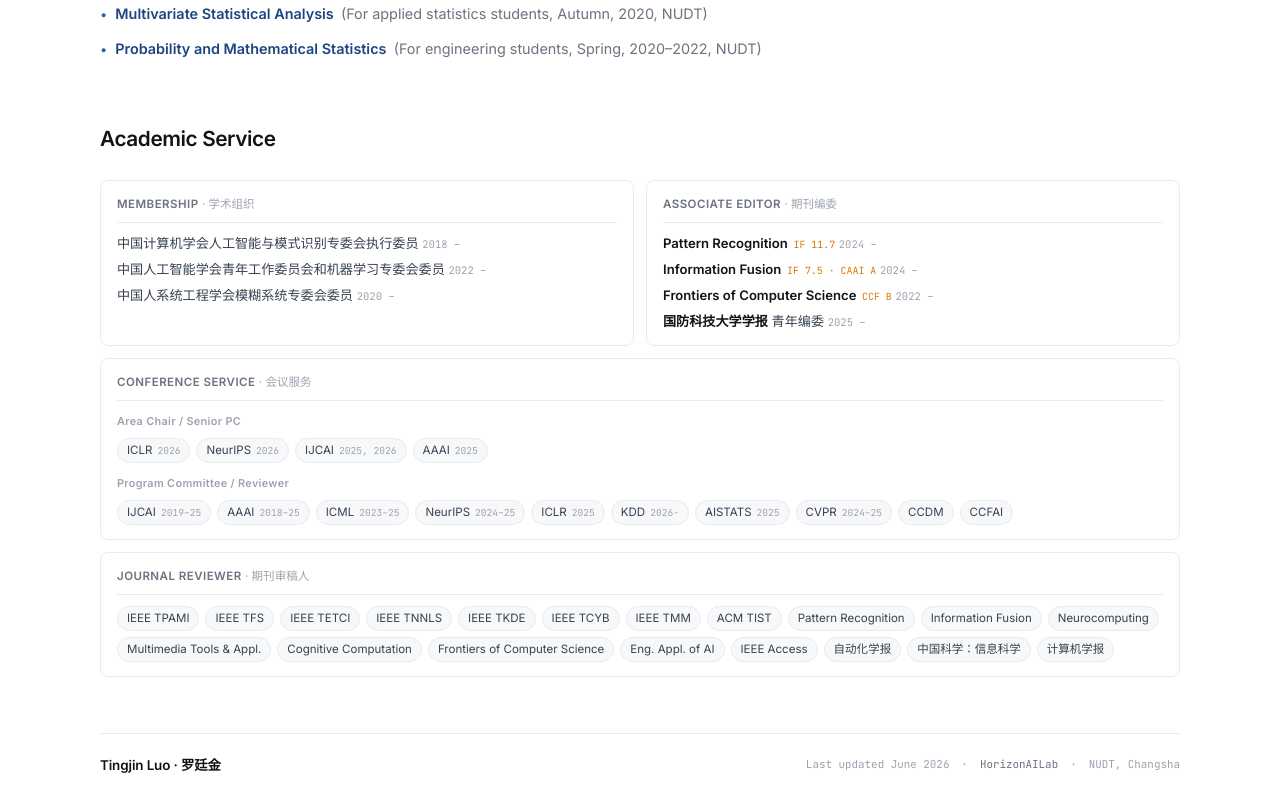
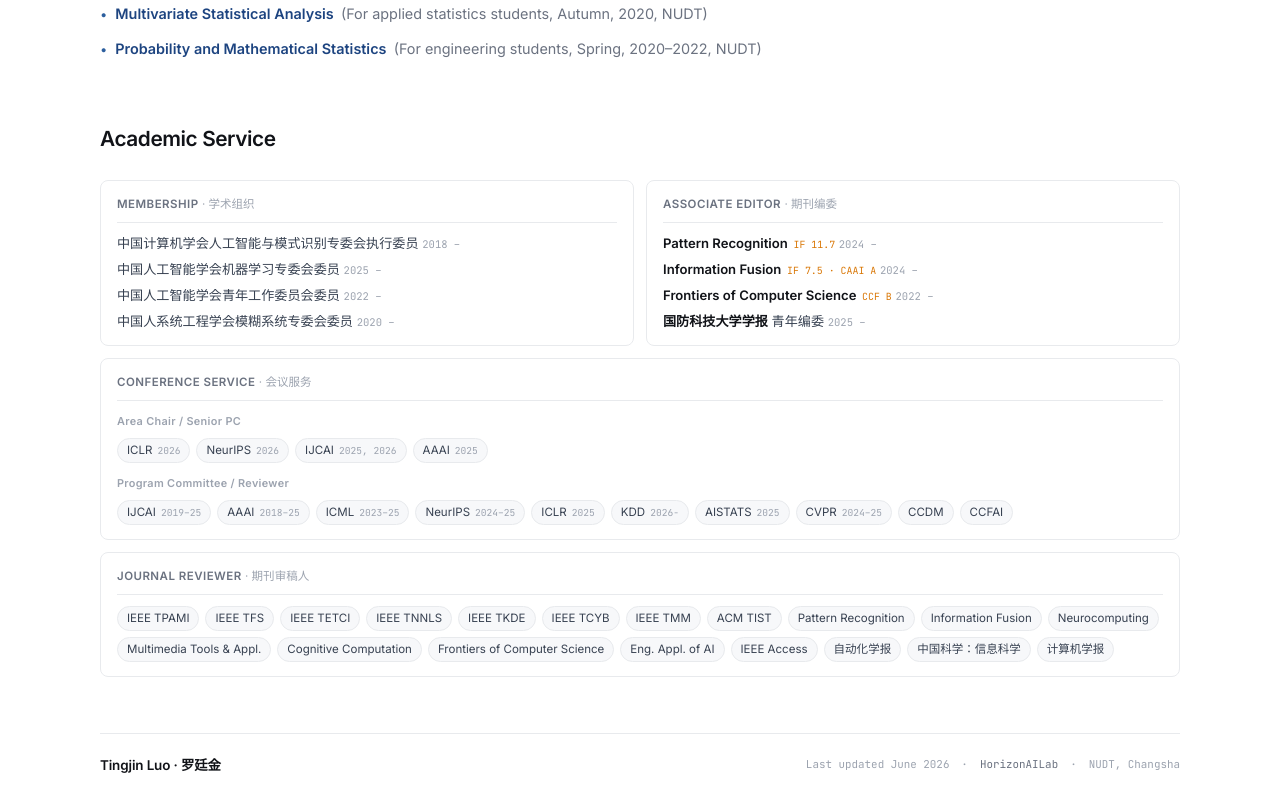
Before and after one commit to HorizonAILab/homepage, a plain HTML site: page index.html in a window 1280 px wide. Shown: the part 3009-3821 px from the top of the page. Drawn offline with nearby package versions, Linux system fonts and the light colour scheme.

Commit message:
Update index.html

```diff
--- a/index.html
+++ b/index.html
@@ -1251,7 +1251,8 @@ sup { font-size: .62em; }
       <p class="svc-card-title">Membership <span class="zh">· 学术组织</span></p>
       <ul class="svc-list">
         <li>中国计算机学会人工智能与模式识别专委会执行委员 <span class="svc-year">2018 –</span></li>
-        <li>中国人工智能学会青年工作委员会和机器学习专委会委员  <span class="svc-year">2022 –</span></li>
+        <li>中国人工智能学会机器学习专委会委员  <span class="svc-year">2025 –</span></li>
+        <li>中国人工智能学会青年工作委员会委员  <span class="svc-year">2022 –</span></li>
         <li>中国人系统工程学会模糊系统专委会委员  <span class="svc-year">2020 –</span></li>
       </ul>
     </div>
```
